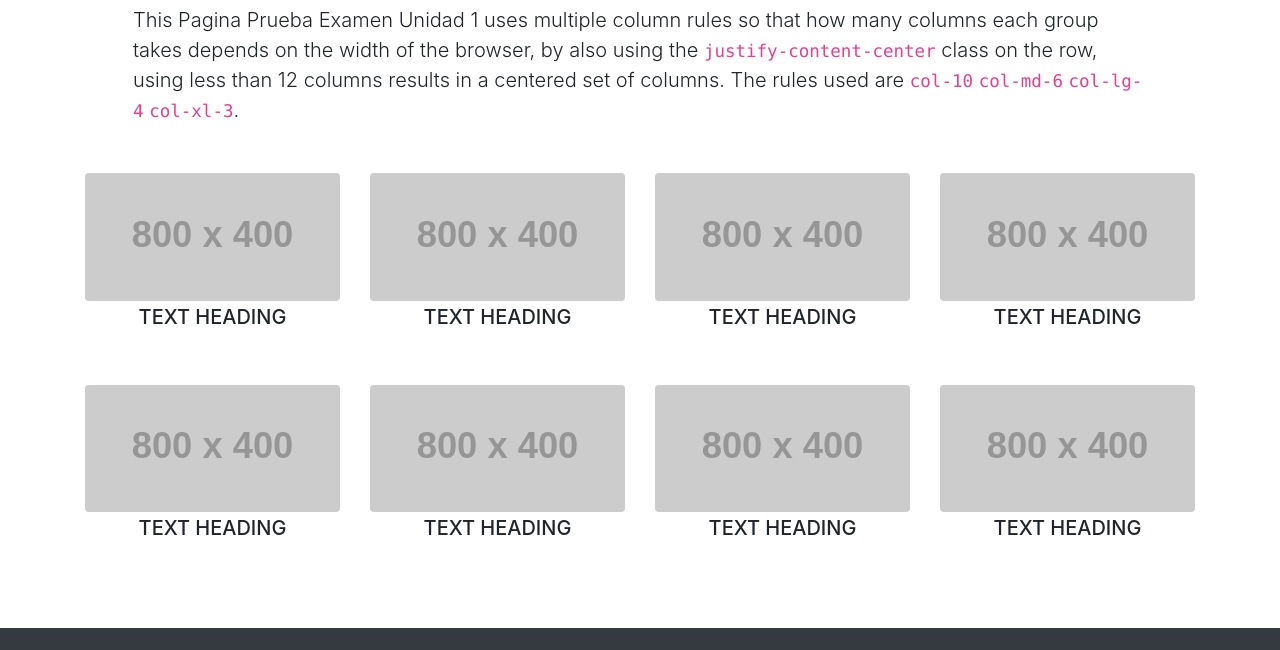
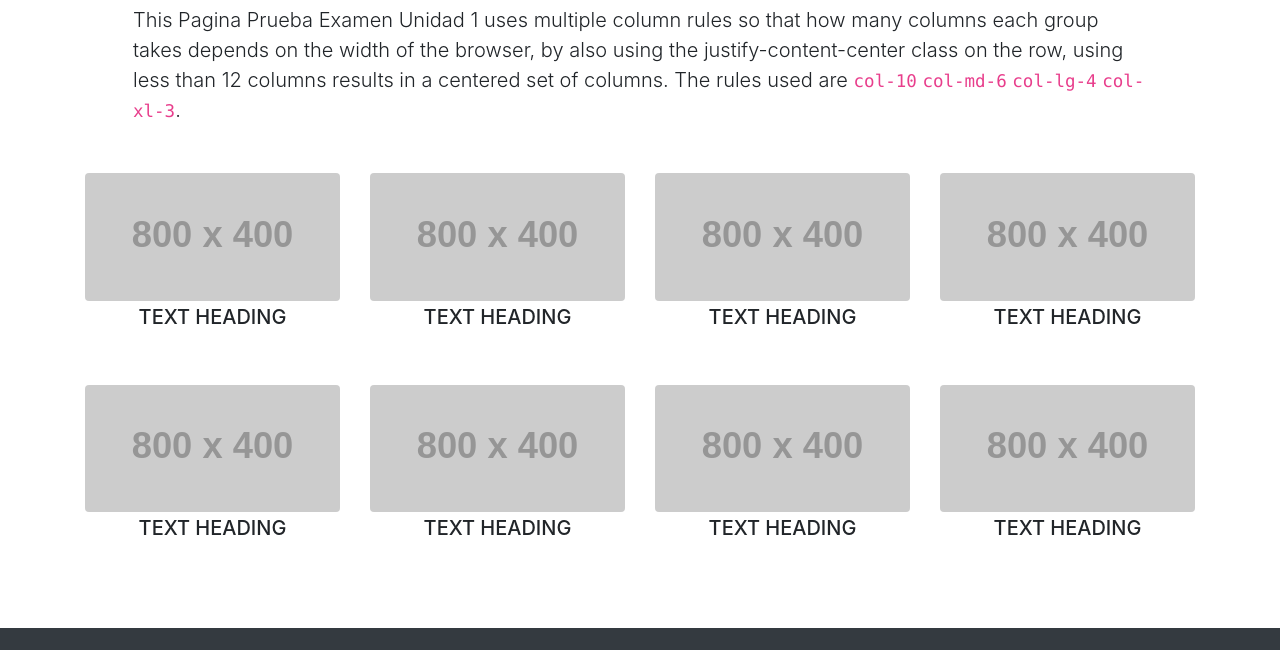
Before and after one commit to Ferxis7577/ExamenUnidad1, a plain HTML site: page columns.html in a window 1280 px wide. Shown: the part 150-800 px from the top of the page. Drawn offline with nearby package versions, Linux system fonts and the light colour scheme; placeholder pictures from the web are drawn by us.

Commit message:
Quitando texto en formato codigo

```diff
--- a/columns.html
+++ b/columns.html
@@ -44,7 +44,7 @@
         <h2 class="display-4 pt-4 text-center">Multi-column</h2>
         <p class="lead mx-md-5">
           This Pagina Prueba Examen Unidad 1 uses multiple column rules so that how many columns each group takes depends on the width of the browser, by also using the
-          <code>justify-content-center</code> class on the row, using less than 12 columns results in a centered set of columns. The rules used are
+          justify-content-center class on the row, using less than 12 columns results in a centered set of columns. The rules used are
           <code>col-10</code>
           <code>col-md-6</code>
           <code>col-lg-4</code>
```
